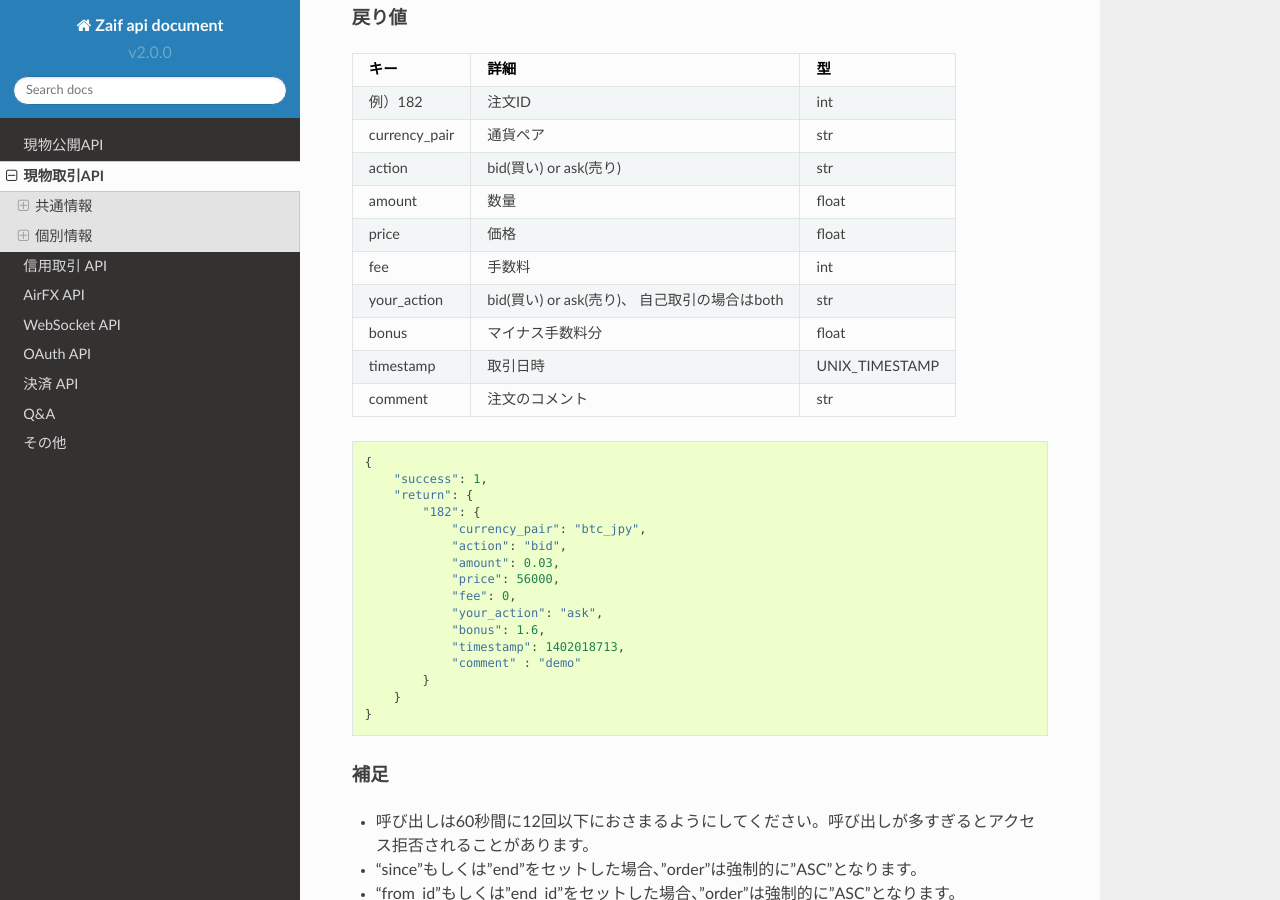
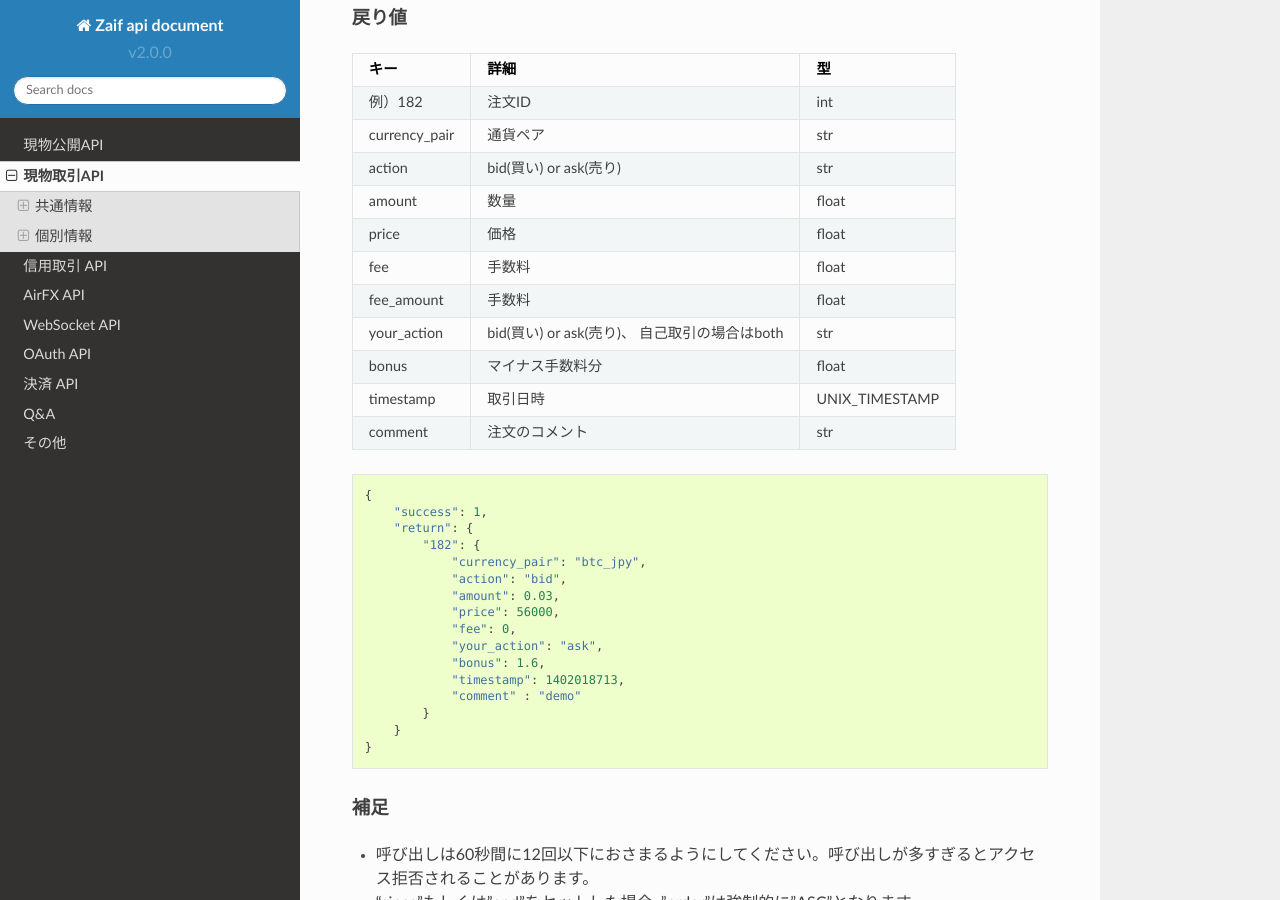
Before and after one commit to zaifdotjp/api-doc, a Sphinx documentation site: the page built from docs/TradingAPI.md, in a window 1280 px wide and 900 px high, scrolled down 7432 px. Built offline with Sphinx 7.4.7 and the Read the Docs theme 2.0.0, drawn with Linux system fonts in a browser that asks for light colours.

Commit message:
Add fee_amount to the response of trade_history

```diff
--- a/docs/TradingAPI.md
+++ b/docs/TradingAPI.md
@@ -370,7 +370,9 @@ is_token        No   カウンターパーティトークンかどうか       b
 +-------------+------------------------------+--------------+
 |price        |価格                          |float         |
 +-------------+------------------------------+--------------+
-|fee          |手数料                        |int           |
+|fee          |手数料                        |float         |
++-------------+------------------------------+--------------+
+|fee_amount   |手数料                        |float         |
 +-------------+------------------------------+--------------+
 |your_action  |bid(買い) or ask(売り)、      |str           |
 |             |自己取引の場合はboth          |              |
```
